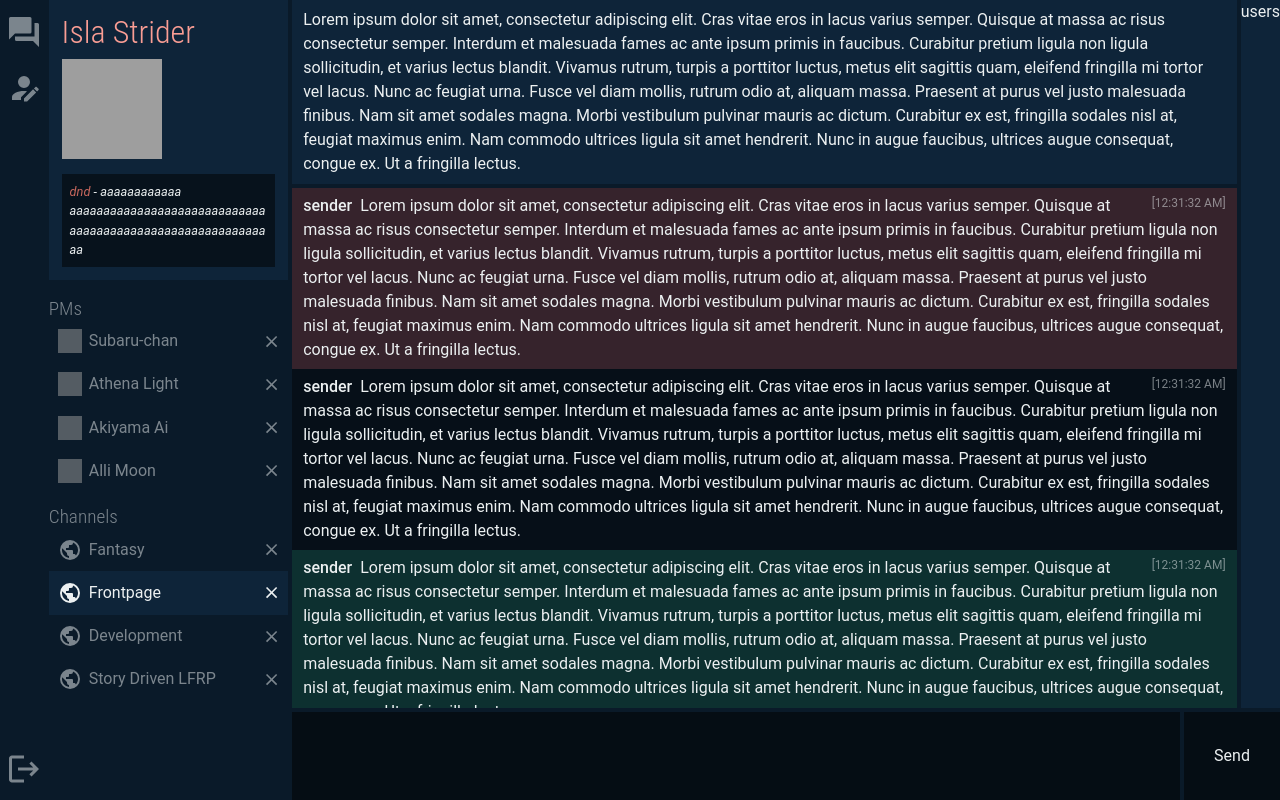
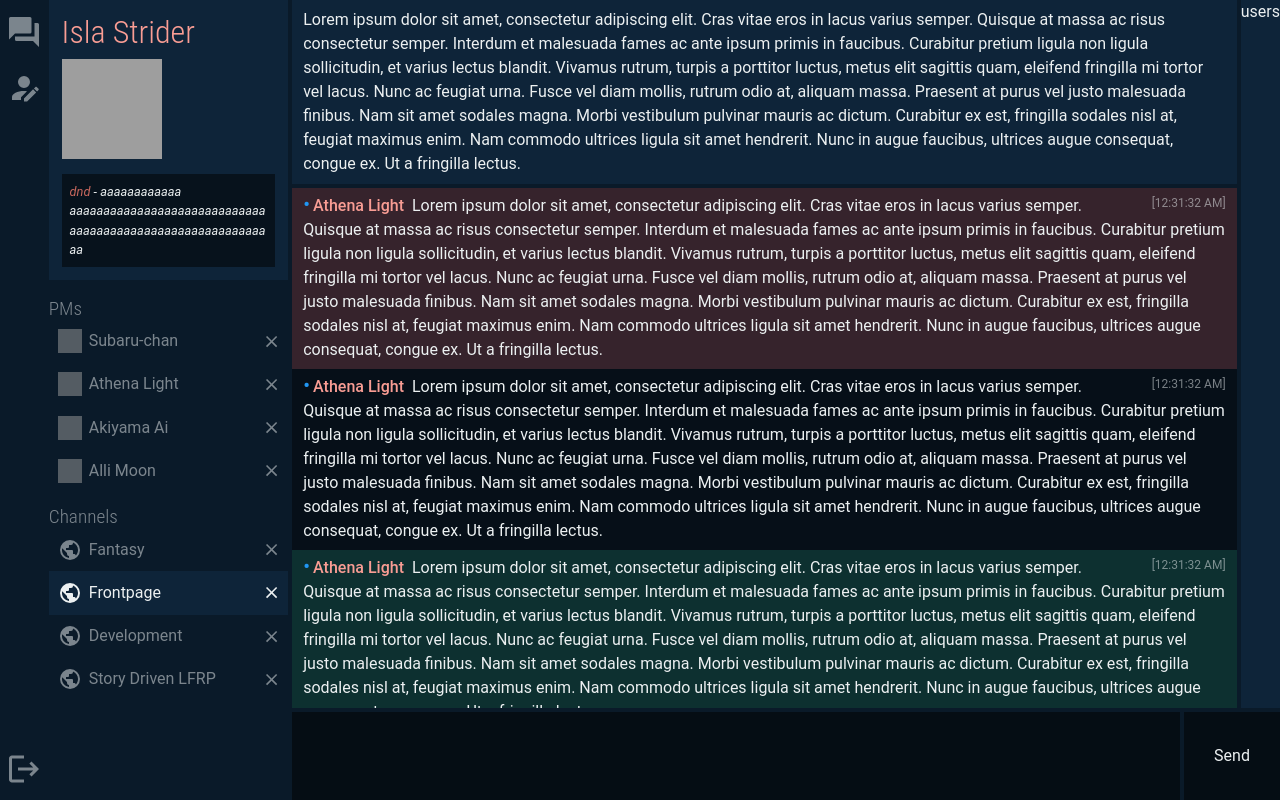
Before and after one commit to thatnuei/next, a React app: page / in a window 1280 px wide. Built offline with nearby package versions, Linux system fonts and the light colour scheme; grey boxes are pictures that could not be loaded.

Commit message:
add new CharacterName component

```diff
--- /dev/null
+++ b/src/character/CharacterName.tsx
@@ -0,0 +1,34 @@
+import React from "react"
+import { getProfileUrl } from "../flist/helpers"
+import { styled } from "../ui/styled"
+import { CharacterModel } from "./CharacterModel"
+import { genderColors, statusColors } from "./colors"
+
+type Props = {
+  character: CharacterModel
+}
+
+export const CharacterName = (props: Props) => {
+  const { name, gender, status } = props.character
+  const genderColor = genderColors[gender]
+  const statusColor = statusColors[status]
+
+  return (
+    <Container href={getProfileUrl(name)} target="_blank" rel="noopener noreferrer">
+      <StatusDot style={{ color: statusColor }}>•</StatusDot>
+      <Name style={{ color: genderColor }}>{name}</Name>
+    </Container>
+  )
+}
+
+const Container = styled.a`
+  display: inline-block;
+`
+
+const StatusDot = styled.span`
+  margin-right: 0.2rem;
+  font-size: 120%;
+  line-height: 0;
+`
+
+const Name = styled.span``
--- a/src/message/Message.tsx
+++ b/src/message/Message.tsx
@@ -1,4 +1,6 @@
 import React from "react"
+import { CharacterModel } from "../character/CharacterModel"
+import { CharacterName } from "../character/CharacterName"
 import { styled } from "../ui/styled"
 
 const messageTypeHighlights = {
@@ -7,6 +9,8 @@ const messageTypeHighlights = {
   admin: "rgba(231, 76, 60, 0.2)",
   none: "transparent",
 }
+
+const senderCharacter = new CharacterModel("Athena Light", "Female", "online")
 
 type Props = {
   type?: keyof typeof messageTypeHighlights
@@ -17,7 +21,9 @@ export const Message = (props: Props) => {
     <Container>
       <Highlight style={{ backgroundColor: messageTypeHighlights[props.type || "none"] }}>
         <Timestamp>[{new Date().toLocaleTimeString()}]</Timestamp>
-        <Sender>sender</Sender>
+        <Sender>
+          <CharacterName character={senderCharacter} />
+        </Sender>
         <MessageText>
           Lorem ipsum dolor sit amet, consectetur adipiscing elit. Cras vitae eros in lacus varius
           semper. Quisque at massa ac risus consectetur semper. Interdum et malesuada fames ac ante
```
